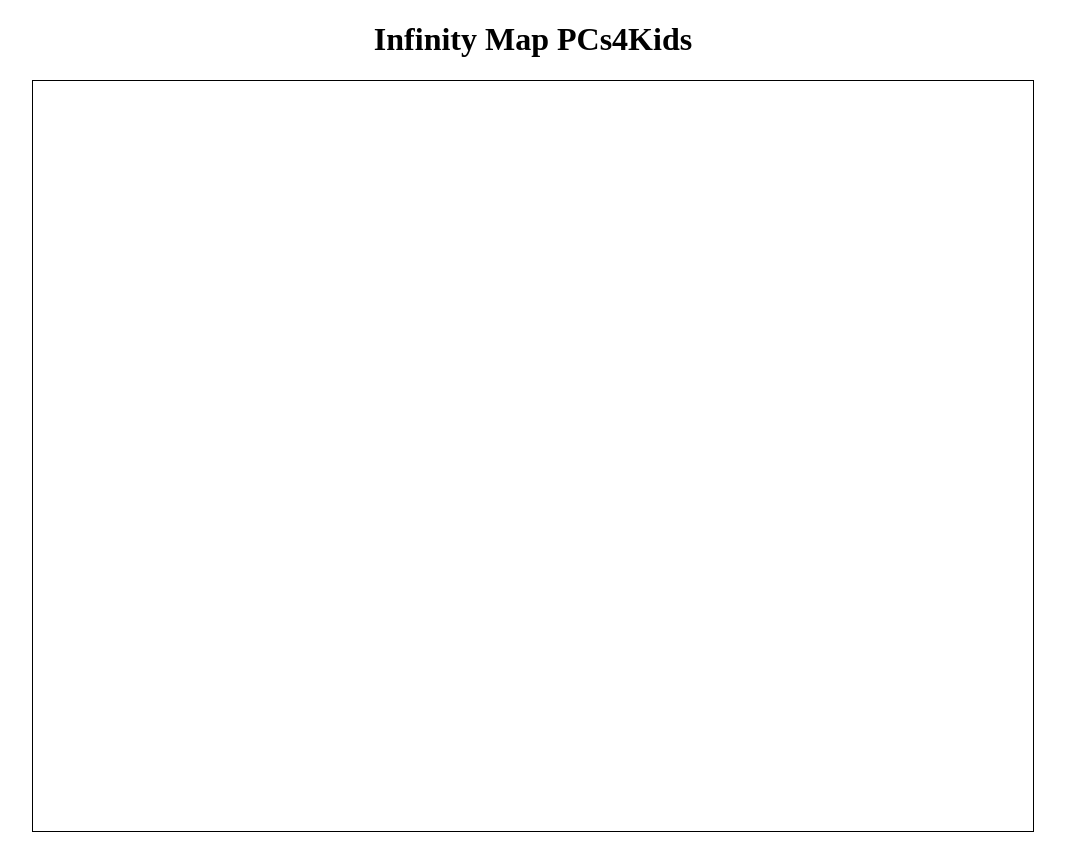
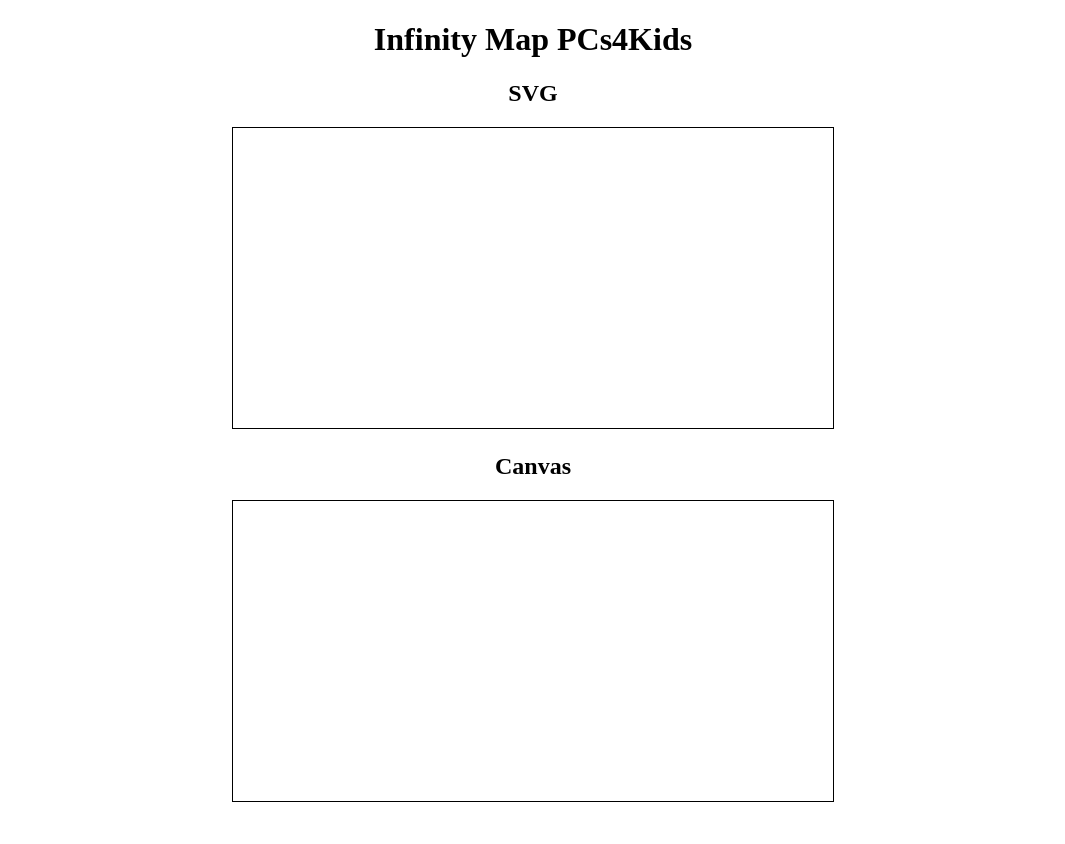
Before and after one commit to themakshter/infinite-map-prototyping, a plain HTML site: page index.html in a window 1280 px wide. Shown: the whole page, without its empty margins (107-1172 px from the left). After the commit the page ends 814 px from the top, so only its background shows below. Drawn offline with Linux system fonts and the light colour scheme.

Commit message:
Add containers for SVG as well and create the demo page

```diff
--- a/index.html
+++ b/index.html
@@ -12,8 +12,16 @@
 
   <h1>Infinity Map PCs4Kids</h1>
 
-  <canvas id="map-canvas" width="1000"; height="750" style="border:1px solid black">
+  <h2>SVG</h2>
+  <svg id="map-svg" class="demo-container" width="600" height="300">
+  </svg>
+
+
+  <h2>Canvas</h2>
+  <canvas id="map-canvas" class="demo-container" width="600"; height="300">
   </canvas>
+
+
 
   <script src="main.js"></script>
 </body>
--- a/style.css
+++ b/style.css
@@ -1,3 +1,7 @@
 body{
     text-align: center;
 }
+
+.demo-container{
+    border:1px solid black;
+}
```
Also changed, not shown: 1 other file.
